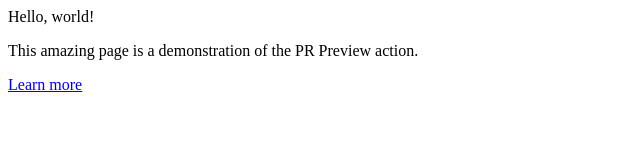
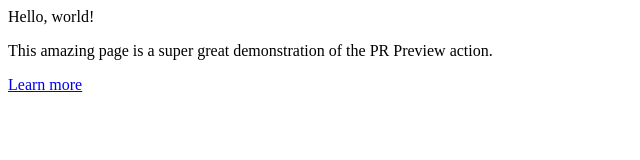
Before and after one commit to NicolasGensollen/test_preview, a plain HTML site: page docs/index.html in a window 1280 px wide. Shown: the full height of the page, 0-640 px from the left. Drawn offline with Linux system fonts and the light colour scheme.

Commit message:
modif html

```diff
--- a/docs/index.html
+++ b/docs/index.html
@@ -1,3 +1,3 @@
 <p>Hello, world!</p>
-<p>This amazing page is a demonstration of the PR Preview action.</p>
+<p>This amazing page is a super great demonstration of the PR Preview action.</p>
 <p><a href="https://github.com/rossjrw/pr-preview-action">Learn more</a></p>
```
